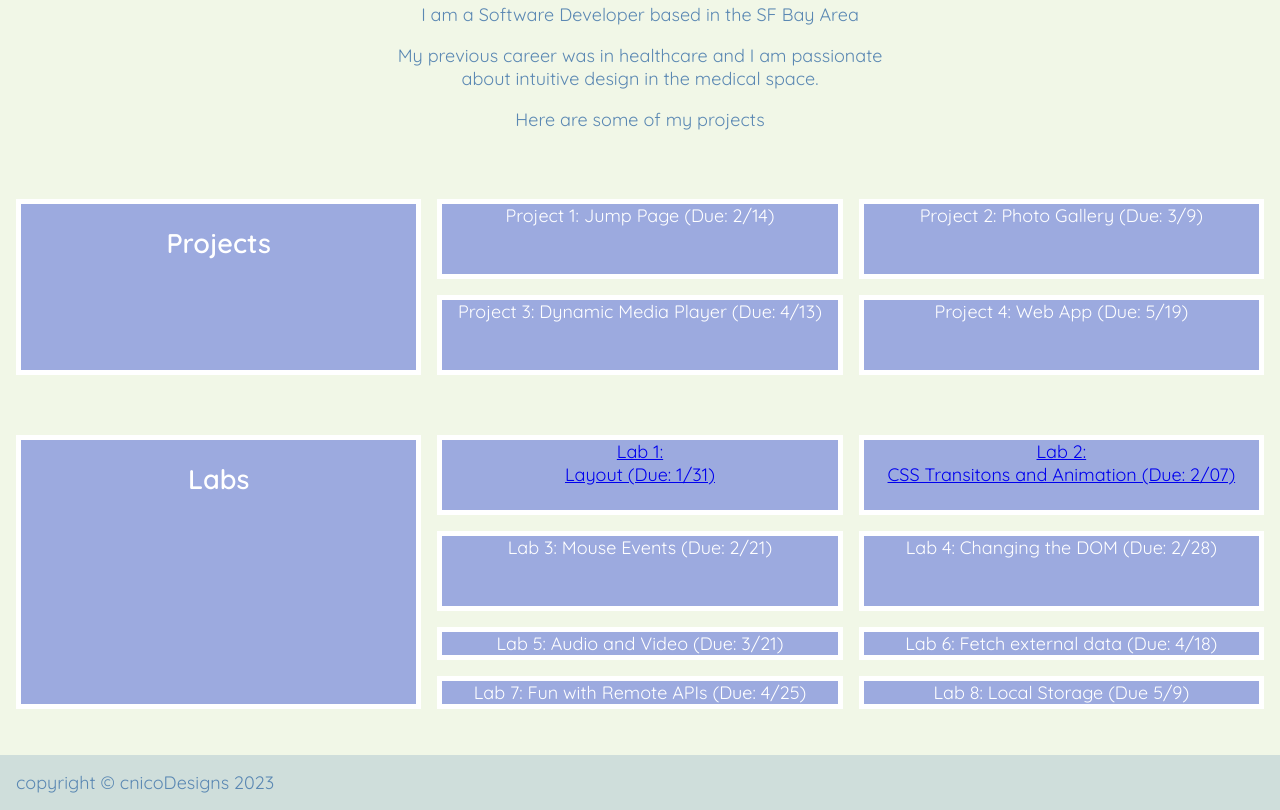
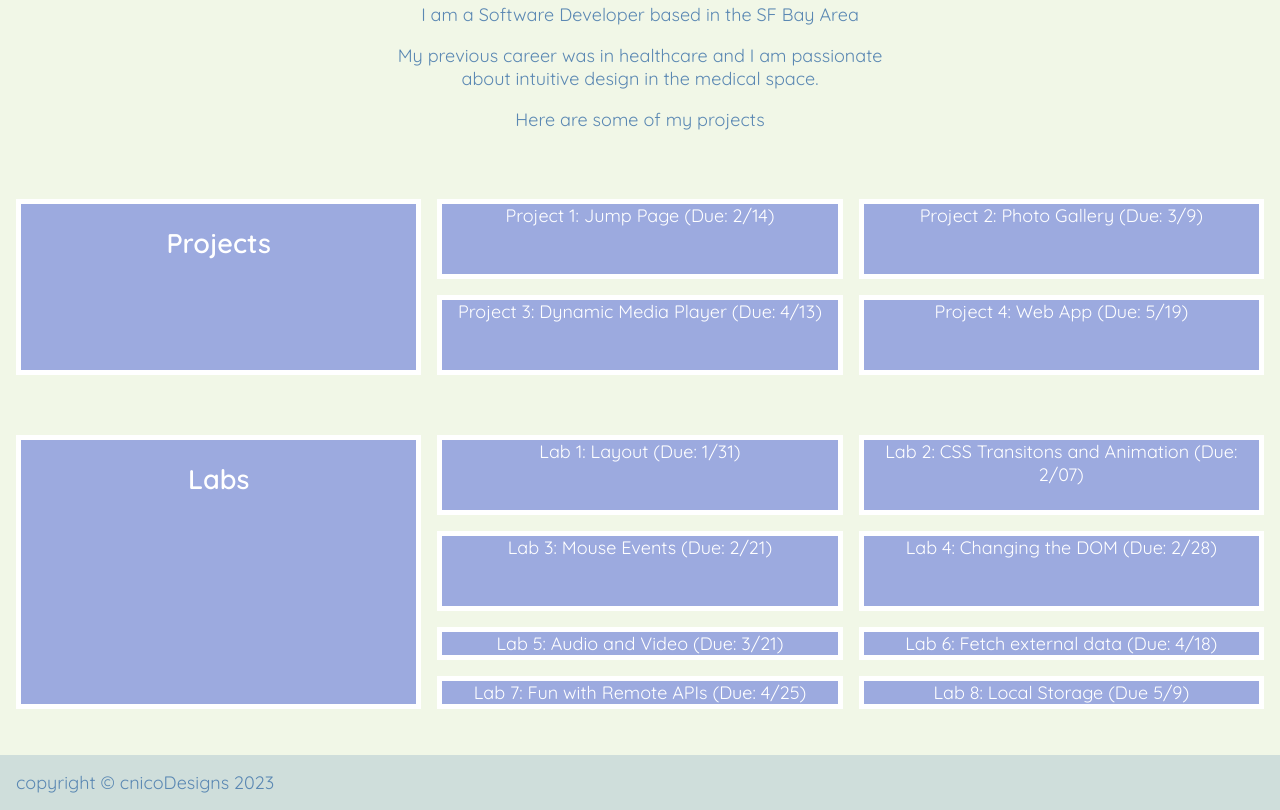
Before and after one commit to christinamullen/ARTDM174, a plain HTML site: page JumpPage/jumpPage.html in a window 1280 px wide. Shown: the part 633-1443 px from the top of the page. Drawn offline with Linux system fonts and the light colour scheme; a web font is replaced by a local one.

Commit message:
modified grid hover and links

```diff
--- a/JumpPage/jumpMain.css
+++ b/JumpPage/jumpMain.css
@@ -174,8 +174,15 @@ div div{
   background-color: var(--fcDark);
   color: white;
   border: 5px solid white;
+
 }
-
+a.ll:link, a.ll:visited {
+  text-decoration: none;
+  color: white;
+}
+.lab1:hover, .lab2:hover, .lab3:hover, .lab4:hover, .lab5:hover, .lab6:hover, .lab7:hover, .lab8:hover, .p1:hover, .p2:hover, .p3:hover, .p4:hover {
+  background-color: var(--navBackground);
+}
 
 /* ------------------------------------------- Media Queries ------------------------------------------- */
 @media screen and (min-width: 720px) {
@@ -216,6 +223,4 @@ div div{
     grid-template-columns: repeat( 1, 1fr );
     grid-template-rows: repeat( 7, 3rem );
   }
-
-
 }
--- a/JumpPage/jumpPage.html
+++ b/JumpPage/jumpPage.html
@@ -55,8 +55,8 @@
         </div>
         <div class="labs">
                 <div class="lTitle"><h2>Labs</h2> </div>
-                <div class="lab1"> <a href="/lab1/index.html">Lab 1: <br>Layout (Due: 1/31)</a></div>
-                <div class="lab2"><a href="/lab2/index.html">Lab 2: <br>CSS Transitons and Animation (Due: 2/07)</a> </div>
+                <div class="lab1"> <a class="ll" href="/lab1/index.html">Lab 1: Layout (Due: 1/31)</a></div>
+                <div class="lab2"><a class="ll" href="/lab2/index.html">Lab 2: CSS Transitons and Animation (Due: 2/07)</a> </div>
                 <div class="lab3"> Lab 3: Mouse Events (Due: 2/21)</div>
                 <div class="lab4"> Lab 4: Changing the DOM (Due: 2/28)</div>
                 <div class="lab5"> Lab 5: Audio and Video (Due: 3/21)</div>
```
Also changed, not shown: lab1/index.html (line endings or trailing spaces), lab1/main copy.css (line endings or trailing spaces), lab1/main.css (line endings or trailing spaces), lab2/index.html (line endings or trailing spaces), lab2/main.css (line endings or trailing spaces).
